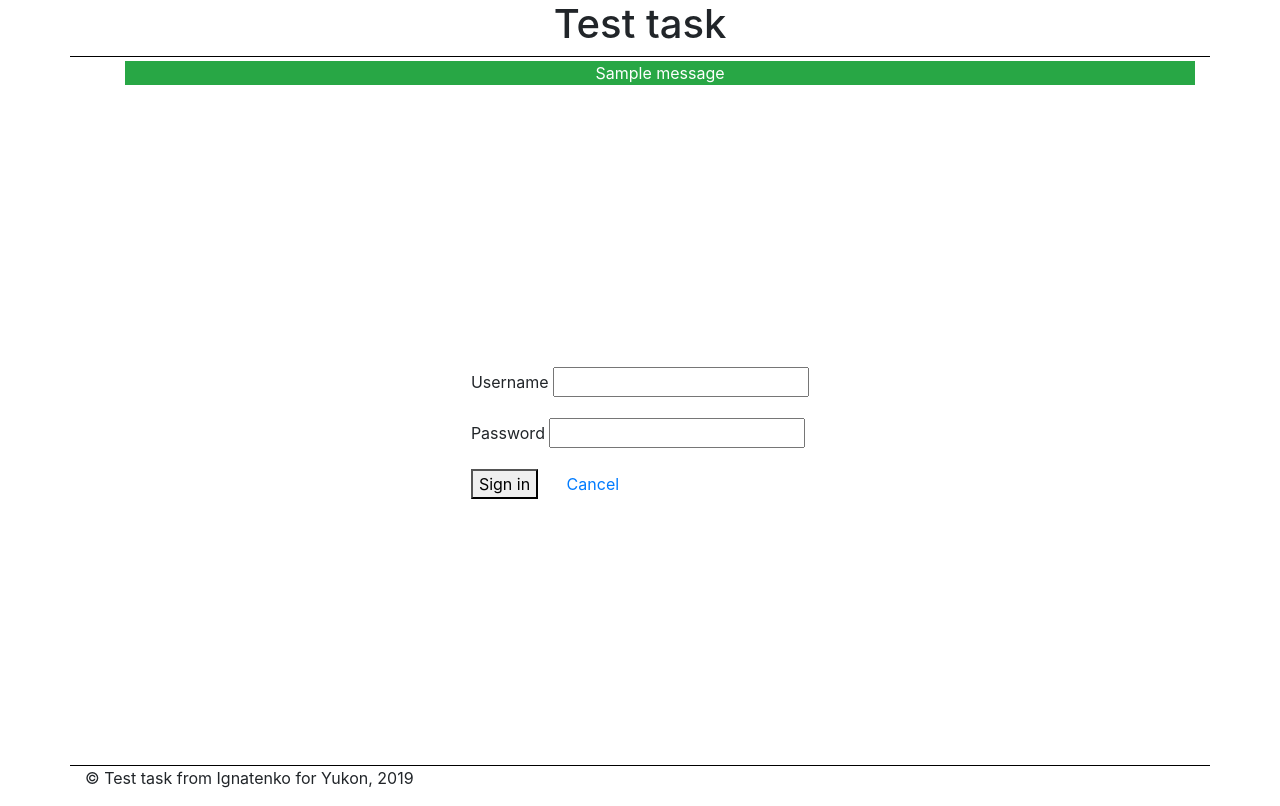
After one commit to grydinywka/yukon_test, a Django app: page /users/login/ in a window 1280 px wide. The commit adds this page. Run offline with Django 3.2, Linux system fonts and the light colour scheme; tables that the repository leaves empty hold one stand-in row (values such as "Sample post"); one stand-in notice (Sample message) is shown; some libraries are stand-ins or nearby versions.

Commit message:
sign-in-page

```diff
--- a/static_dir/css/main.css
+++ b/static_dir/css/main.css
@@ -9,3 +9,20 @@
 #footer {
     border-top: 1px solid black;
 }
+
+.errorlist {
+    color: red;
+}
+
+.messages {
+    color: white;
+}
+.messages .success {
+    background-color: #28a745;
+}
+.messages .info {
+    background-color: #17a2b8;
+}
+.messages .error {
+    background-color: #dc3545;
+}
--- a/static_dir/js/main.js
+++ b/static_dir/js/main.js
@@ -4,6 +4,7 @@ function autoHeight() {
      $(document).height()
      - $('#header').height()
      - $('#footer').height()
+     - $('#status-message').height()
     ));
 }
 
--- /dev/null
+++ b/users_auth/forms.py
@@ -0,0 +1,25 @@
+from django import forms
+from django.contrib.auth import authenticate, login
+
+
+class SignInForm(forms.Form):
+    username = forms.CharField()
+    password = forms.CharField(widget=forms.PasswordInput())
+
+    def clean(self):
+        cleaned_data = super().clean()
+        name = cleaned_data.get("username")
+        psw = cleaned_data.get("password")
+
+        if name and psw:
+            # Only do something if both fields are valid so far.
+            user = authenticate(username=name, password=psw)
+
+            if user is None:
+                msg = forms.ValidationError("Check the field!", code='invalid')
+                self.add_error("username", msg)
+                self.add_error("password", msg)
+                raise forms.ValidationError(
+                    "User with specified data does not exist! "
+                    "Check username and password."
+                )
--- /dev/null
+++ b/users_auth/templates/users_auth/sign_in.html
@@ -0,0 +1,20 @@
+{% extends 'base.html' %}
+
+{% block context %}
+    <form method="post" action="{% url 'users_auth:user_sign_in' %}">
+        {% csrf_token %}
+        {{ form.non_field_errors }}
+        {% for field in form.visible_fields %}
+          <div class="form-group">
+            <label for="{{ field.id_for_label }}">{{ field.label }}</label>
+              {{ field }}
+            {% for error in field.errors %}
+              <div class="help-block errorlist">{{ error }}</div>
+            {% endfor %}
+          </div>
+        {% endfor %}
+
+        <button type="submit">Sign in</button>
+        <a class="ml-4" href="{% url 'index' %}">Cancel</a>
+    </form>
+{% endblock context %}
--- a/users_auth/urls.py
+++ b/users_auth/urls.py
@@ -1,8 +1,9 @@
 from django.urls import path, re_path
-from users_auth.views import UserInfoView
+from users_auth.views import UserInfoView, SignInView
 
 
 app_name = "users_auth"
 urlpatterns = [
     path('', UserInfoView.as_view(), name='user_info'),
+    path('login/', SignInView.as_view(), name='user_sign_in'),
 ]
--- a/users_auth/views.py
+++ b/users_auth/views.py
@@ -1,6 +1,28 @@
 from django.shortcuts import render
 from django.views.generic import TemplateView
+from django.views.generic.edit import FormView
+from django.contrib.auth import authenticate, login
+from django.contrib import messages
+from users_auth.forms import SignInForm
 
 
 class UserInfoView(TemplateView):
     template_name = 'users_auth/info.html'
+
+
+class SignInView(FormView):
+    template_name = 'users_auth/sign_in.html'
+    form_class = SignInForm
+    success_url = '/'
+
+    def form_valid(self, form):
+        name = form.cleaned_data['username']
+        psw = form.cleaned_data['password']
+        user = authenticate(username=name, password=psw)
+        login(self.request, user)
+        messages.add_message(self.request, messages.SUCCESS, 'You signed in successfull!')
+        return super().form_valid(form)
+
+    def form_invalid(self, form):
+        messages.add_message(self.request, messages.ERROR, 'Errors during login!')
+        return super().form_invalid(form)
--- a/yukon_testproj/settings.py
+++ b/yukon_testproj/settings.py
@@ -126,3 +126,5 @@ STATICFILES_DIRS = (
     os.path.join(BASE_DIR, 'static_dir'),
 )
 STATIC_URL = '/static/'
+
+LOGIN_URL = '/users/login/'
--- a/yukon_testproj/templates/base.html
+++ b/yukon_testproj/templates/base.html
@@ -23,14 +23,25 @@
                 {% endif %}
             </div>
         </div>
+        <div class="row mt-1 text-center" id="status-message">
+            <div class="col-12">
+                {% if messages %}
+                <ul class="messages">
+                    {% for message in messages %}
+                    <li{% if message.tags %} class="{{ message.tags }}"{% endif %}>{{ message }}</li>
+                    {% endfor %}
+                </ul>
+                {% endif %}
+            </div>
+        </div>
         <div class="row" id="content">
-        {% block context %}
-            <div class="col-12 text-center">
+            <div class="col-12 d-flex justify-content-center align-self-center">
+            {% block context %}
                 <h1 class="base-header">THE BASE PAGE</h1>
+            {% endblock context %}
             </div>
-        {% endblock context %}
         </div>
-        <div class="row " id="footer">
+        <div class="row" id="footer">
             <div class="col-12">
                 <p>&copy; Test task from Ignatenko for Yukon, 2019</p>
             </div>
--- a/yukon_testproj/urls.py
+++ b/yukon_testproj/urls.py
@@ -23,5 +23,5 @@ from django.contrib.staticfiles.urls import staticfiles_urlpatterns
 urlpatterns = [
     path('admin/', admin.site.urls),
     path('users/', include('users_auth.urls')),
-    path('', TemplateView.as_view(template_name="index.html")),
+    path('', TemplateView.as_view(template_name="index.html"), name='index'),
 ]
```
Also changed, not shown: yukon_testproj/templates/index.html (+3 -5 lines).
